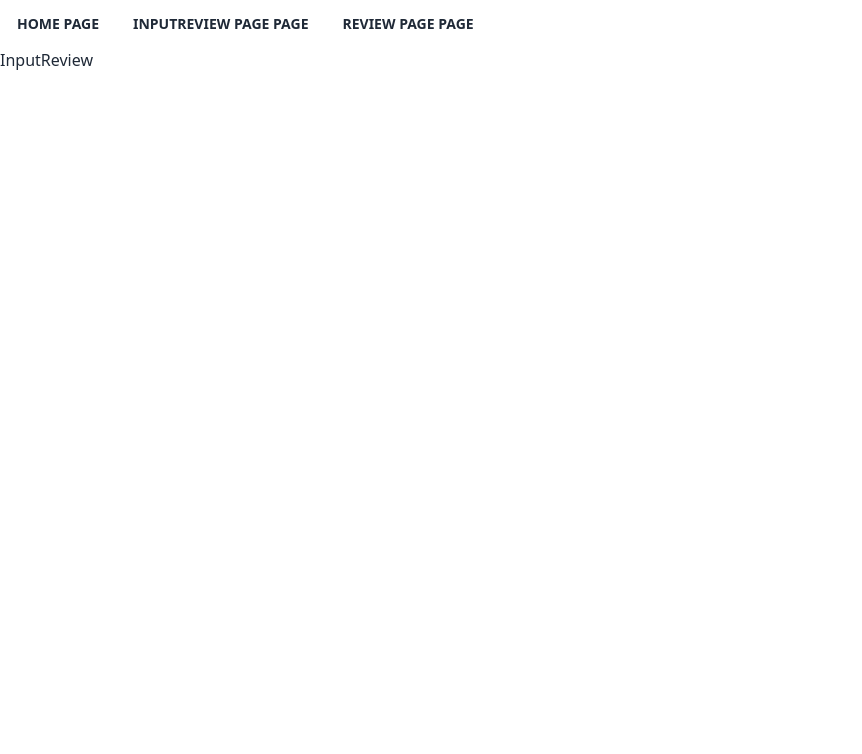
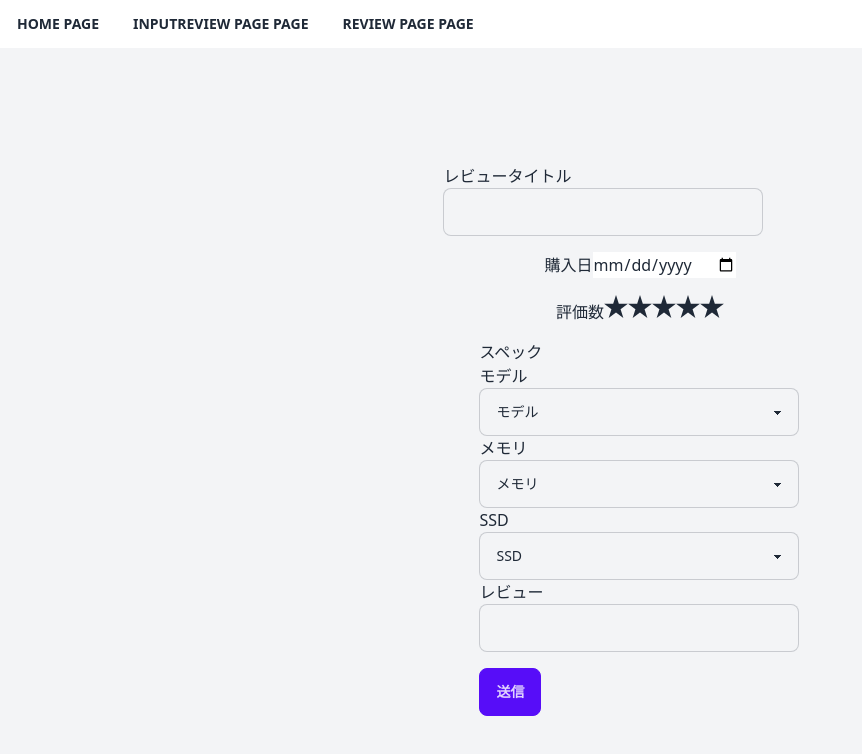
Before and after one commit to Nitari-Cup/NitaRepository, a React (Vite) app: page /inputreview in a window 1280 px wide. Shown: the top 754 px of the page, without its empty margins (0-862 px from the left). Built offline with nearby package versions, Linux system fonts and the light colour scheme.

Commit message:
add:form

```diff
--- /dev/null
+++ b/src/components/Review.tsx
@@ -0,0 +1,75 @@
+function Review() {
+    const handleSubmit = (e: React.FormEvent<HTMLFormElement>) => {
+      e.preventDefault();
+      const formData = new FormData(e.currentTarget);
+      const formObject = Object.fromEntries(formData.entries());
+      console.log(formObject);
+    };
+
+
+    return (
+        <div className="flex flex-col items-center justify-center h-screen bg-gray-100">
+            <form className="mb-4" onSubmit={handleSubmit}>
+                <label>
+                    レビュータイトル
+                    <input type="text" name="reviewTitle" placeholder="" className="input input-bordered w-full max-w-xs bg-gray-100" />
+                </label>
+            </form>
+            <div className="mb-4">
+                購入日
+                <input type="date" />
+            </div>
+            <div className="mb-4">
+                評価数
+                <div className="rating">
+                    <input type="radio" name="rating-1" className="mask mask-star" />
+                    <input type="radio" name="rating-1" className="mask mask-star" />
+                    <input type="radio" name="rating-1" className="mask mask-star" />
+                    <input type="radio" name="rating-1" className="mask mask-star" />
+                    <input type="radio" name="rating-1" className="mask mask-star" />
+                </div>
+            </div>
+            <div className="mb-4">
+                スペック<br/>
+                モデル
+            <select className="w-full max-w-xs select select-bordered bg-gray-100">
+              <option disabled selected>
+                モデル
+              </option>
+              <option>13インチAir（M1）</option>
+              <option>13インチAir（M2）</option>
+              <option>15インチAir（M2）</option>
+              <option>13インチPro（M2）</option>
+              <option>14インチPro（M2Pro、M2Max）</option>
+              <option>16インチPro（M2Pro、M2Max）</option>
+            </select><br/>
+            メモリ
+            <select className="w-full max-w-xs select select-bordered bg-gray-100">
+              <option disabled selected>
+                メモリ
+              </option>
+              <option>8GB</option>
+              <option>16GB</option>
+              <option>24GB</option>
+            </select><br/>
+            SSD
+            <select className="w-full max-w-xs select select-bordered bg-gray-100">
+              <option disabled selected>
+              SSD
+              </option>
+              <option>256GB</option>
+              <option>512GB</option>
+              <option>1TB</option>
+            </select><br/>
+            <form onSubmit={handleSubmit}>
+                <div className="mb-4">
+                    レビュー<br/>
+                    <input type="text" name="reviewText" placeholder="" className="input input-bordered w-full max-w-xs bg-gray-100" />
+                </div>
+                <button type="submit" className="btn btn-primary">送信</button>
+            </form>
+        </div>
+    </div>
+  )
+}
+export default Review
--- a/src/pages/InputReview.tsx
+++ b/src/pages/InputReview.tsx
@@ -1,10 +1,11 @@
+import Review from "../components/Review";
 import TopBar from "../components/TopBar";
 
 function InputReview() {
     return(
         <div>
             <TopBar />
-            <h1>InputReview</h1>
+            <Review/>
         </div>
     )
 }
```
